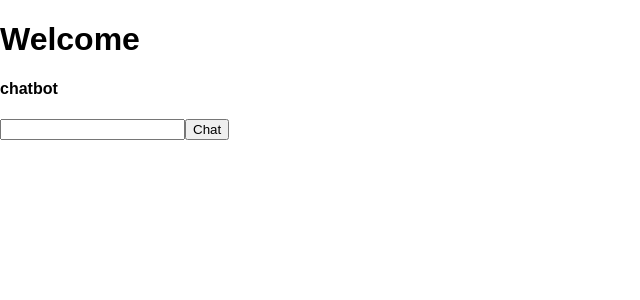
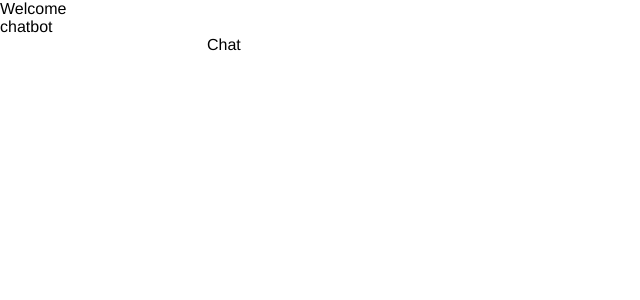
Before and after one commit to cartacode/chatbot_app, a React (Create React App) app in the folder rnn-frontend/: page / in a window 1280 px wide. Shown: the top 300 px of the page, without its empty margins (0-640 px from the left). Built offline with nearby package versions, Linux system fonts and the light colour scheme.

Commit message:
Add css reset

```diff
--- a/rnn-frontend/src/App.css
+++ b/rnn-frontend/src/App.css
@@ -1,17 +1,54 @@
-body {
+/* blue: #BFD7EA */
+
+/*  Reset */
+html, body, header, nav, h1, a,
+ul, li, strong, main, button, i,
+section, img, div, h2, h4, p, form,
+fieldset, label, input, textarea,
+span, article, footer, time, small {
   margin: 0;
   padding: 0;
-  font-family: sans-serif;
+  border: 0;
+  outline: 0;
+  font: inherit;
+  font-family: "Helvetica Neue", Helvetica, sans-serif;
+  color: inherit;
+  text-align: inherit;
+  text-decoration: inherit;
+  vertical-align: inherit;
+  box-sizing: inherit;
+  background: transparent;
 }
 
-li {
+ul, li {
   list-style: none;
 }
 
-.App {
+img {
+  display: block;
+  width: 100%;
+  height: auto;
+}
+
+input[type="password"],
+input[type="email"],
+input[type="text"],
+input[type="submit"],
+textarea,
+button {
+  -webkit-appearance: none;
+  -moz-appearance: none;
+  appearance: none;
+}
+
+button, input[type="submit"] {
+  cursor: pointer;
   text-align: center;
 }
 
-.Chat {
+/* Reset End */
 
-}
+
+
+
+/*  */
```
